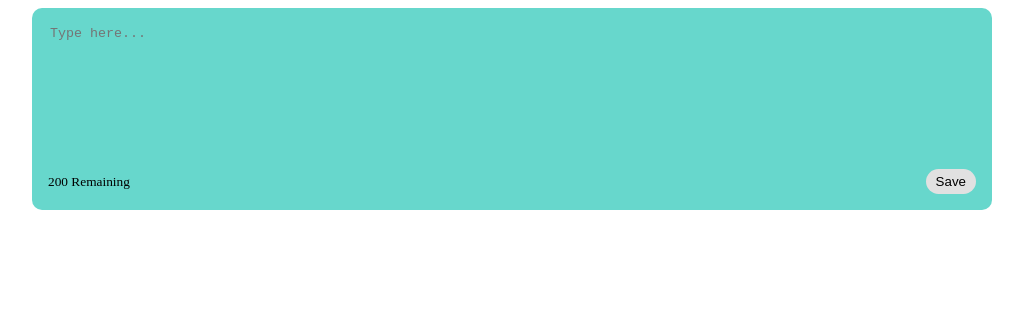
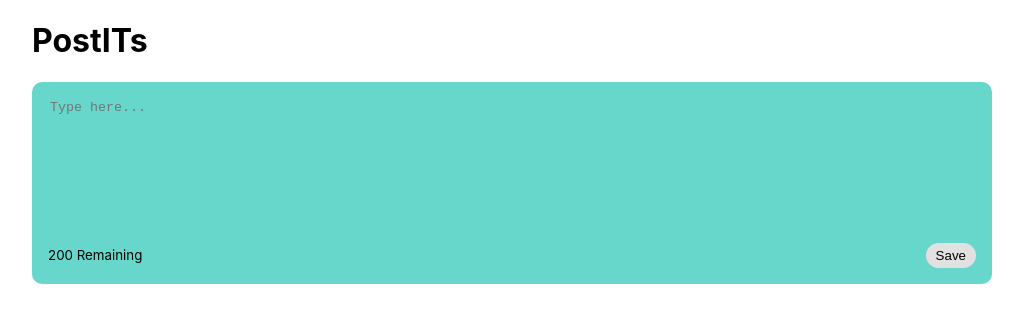
Before and after one commit to alfredoLopezpintos/aplicacion-react, a React (Create React App) app: page / in a window 1280 px wide. Shown: the top 322 px of the page, without its empty margins (128-1151 px from the left). Built offline with nearby package versions, Linux system fonts and the light colour scheme.

Commit message:
Added app title & css fixes

```diff
--- a/src/components/AddPostIT/PostIT.css
+++ b/src/components/AddPostIT/PostIT.css
@@ -1,15 +1,3 @@
-.note {
-    background-color: #fef68a;
-    margin-bottom: 10px;
-    border-radius: 10px;
-    padding: 1rem;
-    min-height: 170px;
-    display: flex;
-    flex-direction: column;
-    justify-content: space-between;
-    white-space: pre-wrap;
-}
-
 .container {
     max-width: 960px;
     margin-right: auto;
--- /dev/null
+++ b/src/components/Header/Header.css
@@ -0,0 +1,5 @@
+.header {
+    display: flex;
+    align-items: center;
+    justify-content: space-between;
+}
--- /dev/null
+++ b/src/components/Header/index.jsx
@@ -0,0 +1,9 @@
+import React from 'react';
+
+export default function index() {
+  return (
+    <div className="header">
+      <h1>PostITs</h1>
+    </div>
+  );
+}
--- a/src/components/Home/Home.css
+++ b/src/components/Home/Home.css
@@ -1,38 +1,13 @@
-/* .Home {
-  text-align: center;
+body {
+	margin: 0;
+	font-family: -apple-system, BlinkMacSystemFont, 'Segoe UI',
+		'Roboto', 'Oxygen', 'Ubuntu', 'Cantarell', 'Fira Sans',
+		'Droid Sans', 'Helvetica Neue', sans-serif;
+	-webkit-font-smoothing: antialiased;
+	-moz-osx-font-smoothing: grayscale;
 }
 
-.Home-logo {
-  height: 40vmin;
-  pointer-events: none;
+code {
+	font-family: source-code-pro, Menlo, Monaco, Consolas,
+		'Courier New', monospace;
 }
-
-@media (prefers-reduced-motion: no-preference) {
-  .Home-logo {
-    animation: Home-logo-spin infinite 20s linear;
-  }
-}
-
-.Home-header {
-  background-color: #282c34;
-  min-height: 100vh;
-  display: flex;
-  flex-direction: column;
-  align-items: center;
-  justify-content: center;
-  font-size: calc(10px + 2vmin);
-  color: white;
-}
-
-.Home-link {
-  color: #61dafb;
-}
-
-@keyframes Home-logo-spin {
-  from {
-    transform: rotate(0deg);
-  }
-  to {
-    transform: rotate(360deg);
-  }
-} */
--- a/src/components/Home/Index.jsx
+++ b/src/components/Home/Index.jsx
@@ -3,6 +3,7 @@ import { useSelector, useDispatch } from 'react-redux';
 import './Home.css';
 import { reloadPostITs } from '../../Redux/postITsSlice';
 import Posts from '../PostITs';
+import Header from '../Header/index';
 
 export const Home = () => {
   const { posts } = useSelector((state) => state.postITs);
@@ -30,6 +31,7 @@ export const Home = () => {
     <div className="Home">
       <header className="Home-header">
         <div className="container">
+          <Header />
           <Posts />
         </div>
       </header>
--- a/src/components/PostITs/PostITs.css
+++ b/src/components/PostITs/PostITs.css
@@ -1,9 +1,14 @@
-.notes-list{
-    display: grid;
-    grid-gap: 1rem;
-    grid-template-columns: repeat(auto-fit, minmax(250px, 1fr));
+.note {
+    background-color: #fef68a;
+    margin-bottom: 10px;
+    border-radius: 10px;
+    padding: 1rem;
+    min-height: 170px;
+    display: flex;
+    flex-direction: column;
+    justify-content: space-between;
+    white-space: pre-wrap;
 }
-
 .note.new {
     background-color: #67d7cc;
 }
@@ -13,7 +18,6 @@ textarea {
     resize: none;
     background-color: #67d7cc;
 }
-
 textarea:focus {
     outline: none;
 }
@@ -24,36 +28,19 @@ textarea:focus {
     border-radius: 15px;
     padding: 5px 10px 5px 10px;
 }
-
 .save:hover {
     background-color: #ededed;
     cursor: pointer;
 }
 
-.delete-icon {
+.delete-icon:hover {
     cursor: pointer;
 }
-
-.note {
-    background-color: #fef68a;
-    border-radius: 10px;
-    padding: 1rem;
-    min-height: 170px;
-    display: flex;
-    flex-direction: column;
-    justify-content: space-between;
+.edit-icon:hover {
+    cursor: pointer;
 }
-
-.container {
-    max-width: 960px;
-    margin-right: auto;
-    margin-left: auto;
-    padding-right: 15px;
-    padding-left: 15px;
+.divider{
+    width:20px;
+    height:auto;
+    display:inline-block;
 }
-
-.note-footer {
-    display: flex;
-    align-items: center;
-    justify-content: space-between;
-}
--- a/src/components/PostITs/index.jsx
+++ b/src/components/PostITs/index.jsx
@@ -1,7 +1,7 @@
 import React from 'react';
 import { useDispatch, useSelector } from 'react-redux';
 import './PostITs.css';
-import { MdDeleteForever } from 'react-icons/md';
+import { MdDelete } from 'react-icons/md';
 import { deletePostIT } from '../../Redux/postITsSlice';
 import AddPost from '../AddPostIT';
 
@@ -15,7 +15,7 @@ export const PostITs = () => {
       <span>{ textContent }</span>
       <div className="note-footer">
         <small>{ date }</small>
-        <MdDeleteForever onClick={() => dispatch(deletePostIT(id))} className="delete-icon" size="1.3em" />
+        <MdDelete onClick={() => dispatch(deletePostIT(id))} className="delete-icon" size="1.3em" />
       </div>
     </div>
   ));
```
Also changed, not shown: src/components/ChangeTab/index.jsx (added).
